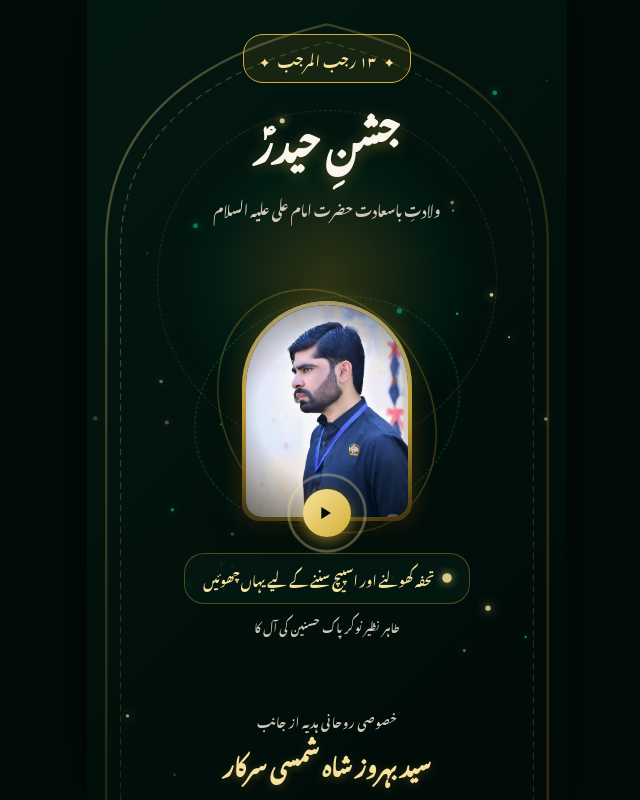
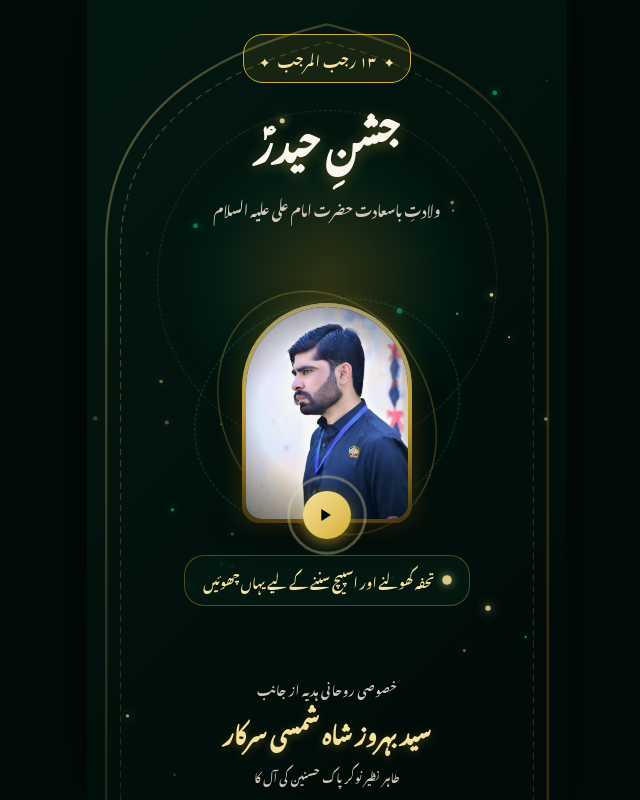
Before and after one commit to malikmusichiphop-rgb/-, a plain HTML site: page index.html in a window 1280 px wide. Shown: the whole page, without its empty margins (313-953 px from the left). Drawn offline with Linux system fonts and the light colour scheme; files whose address does not match are found by name; a web font is replaced by a local one.

Commit message:
Add files via upload

```diff
--- a/index.html
+++ b/index.html
@@ -100,14 +100,13 @@
           <span class="pulse-dot"></span>
           <span class="tap-text">تحفہ کھولنے اور اسپیچ سننے کے لیے یہاں چھوئیں</span>
         </div>
-
-        <p class="tahir-nazir-line" style="font-size: 11px; color: #d1c7b7; margin-top: 8px; letter-spacing: 0.4px;">طاہر نظیر نوکر پاک حسنین کی آل کا</p>
       </div>
 
-      <!-- Bottom Dedication (Murshid Name Only) -->
+      <!-- Bottom Dedication (Murshid Name Above, Your Name Below) -->
       <footer class="cover-footer">
         <p class="gift-from-label">خصوصی روحانی ہدیہ از جانب</p>
         <h2 class="murshid-name">سید بہروز شاہ شمسی سرکار</h2>
+        <p class="tahir-nazir-line" style="font-size: 11px; color: #d1c7b7; margin-top: 4px; letter-spacing: 0.4px;">طاہر نظیر نوکر پاک حسنین کی آل کا</p>
       </footer>
     </section>
 
```
